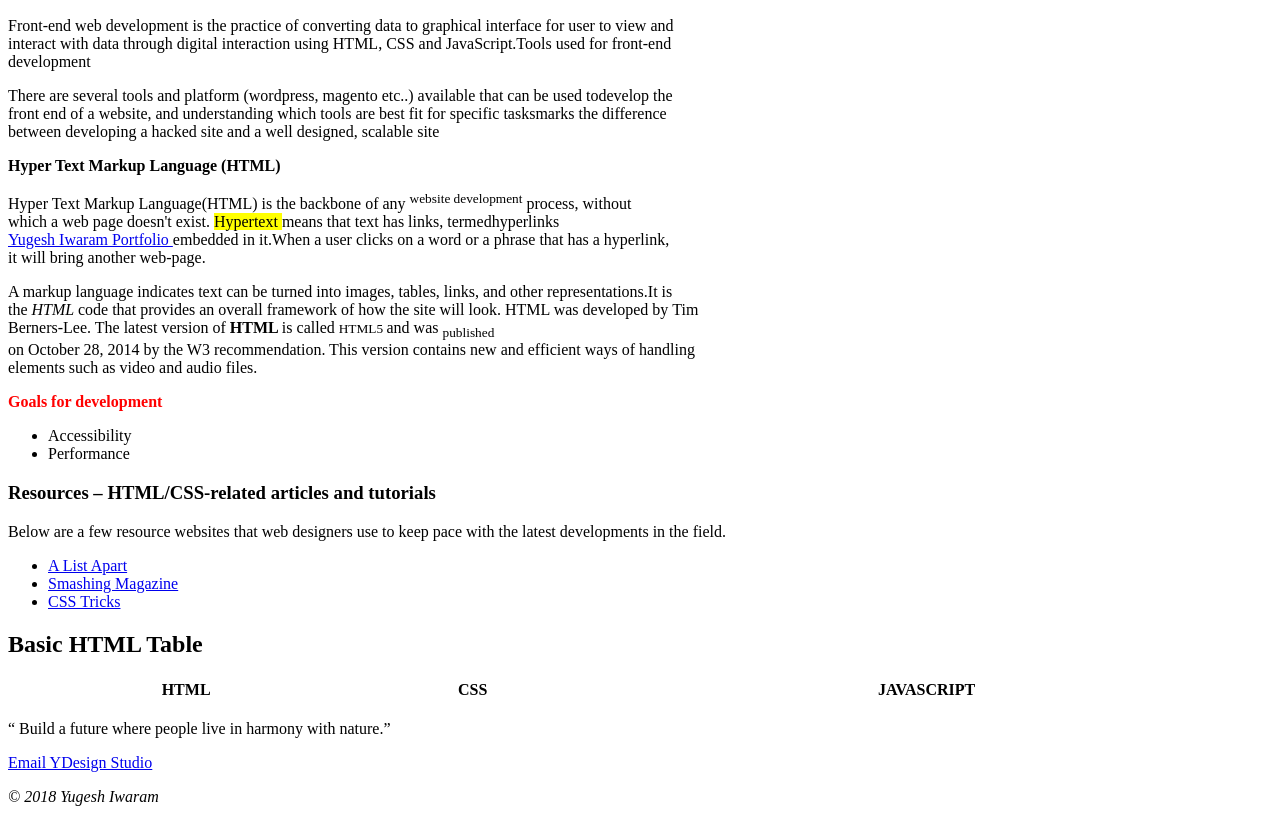
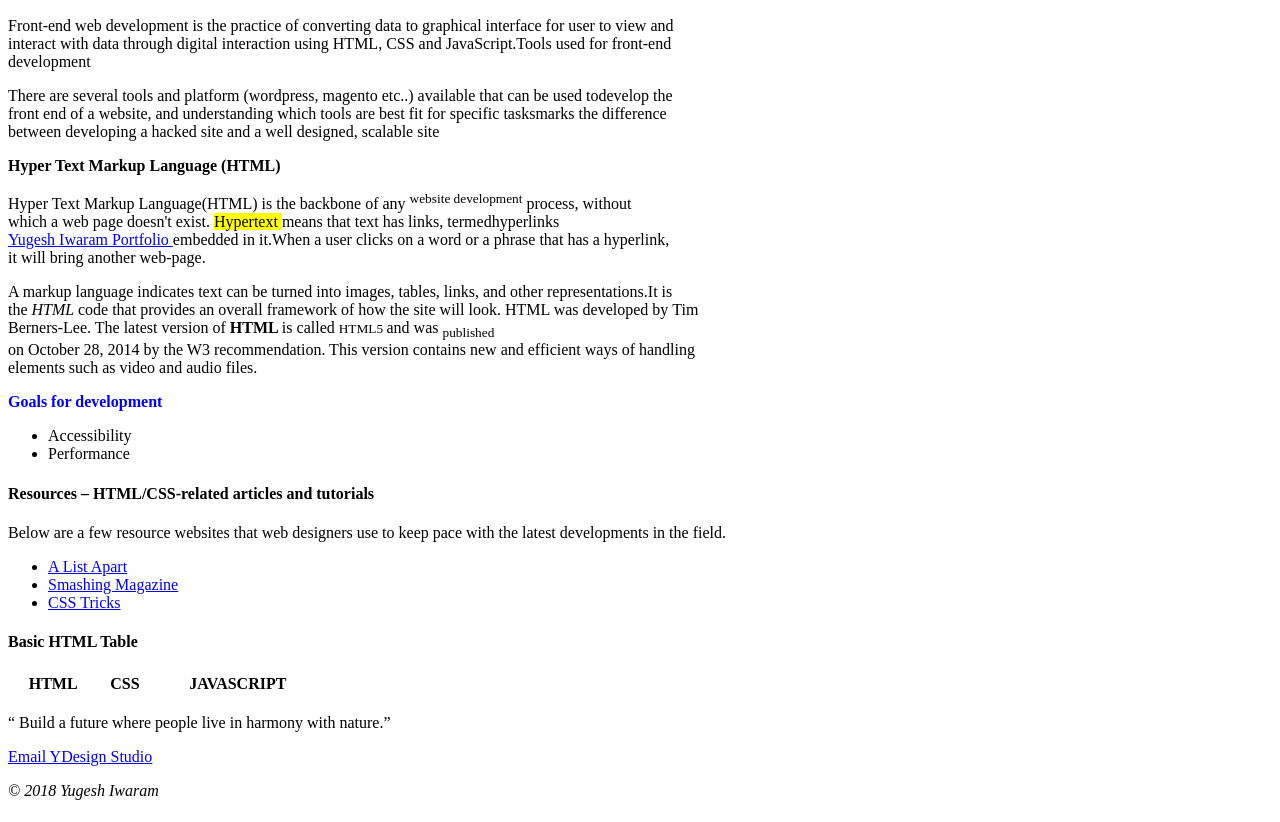
Before and after one commit to iwaramy/semantic-elements, a plain HTML site: page index.html in a window 1280 px wide. Shown: the part 110-932 px from the top of the page. Drawn offline with Linux system fonts and the light colour scheme.

Commit message:
font size change

```diff
--- a/index.html
+++ b/index.html
@@ -25,21 +25,21 @@
     Berners-Lee. The latest version of <strong> HTML </strong> is called <small> HTML5 </small> and was <sub> published </sub> <br>
     on October 28, 2014 by the W3 recommendation. This version contains new and efficient ways of handling<br>
     elements such as video and audio  files.<br> </p>
-<p style="color:red;">  <b>Goals for development</b></p>
+<p style="color:blue;">  <b>Goals for development</b></p>
   <ul>
   <li>Accessibility</li>
   <li> Performance</li>
 </ul>
-<h3>Resources &#8211; HTML/CSS-related articles and tutorials </h3>
+<h4>Resources &#8211; HTML/CSS-related articles and tutorials </h4>
 <p>Below are a few resource websites that web designers use to keep pace with the latest developments in the field. </p>
   <ul>
     <li><a href="http://www.alistapart.com">A List Apart</a></li>
     <li><a href="http://www.smashingmagazine.com">Smashing Magazine </a></li>
     <li><a href="https://css-tricks.com/">CSS Tricks</a></li>
   </ul>
-<h2>Basic HTML Table</h2>
+<h4>Basic HTML Table</h4>
 
-<table style="width:100%">
+<table style="width:25%">
   <tr>
     <th>HTML</th>
     <th>CSS</th>
```
